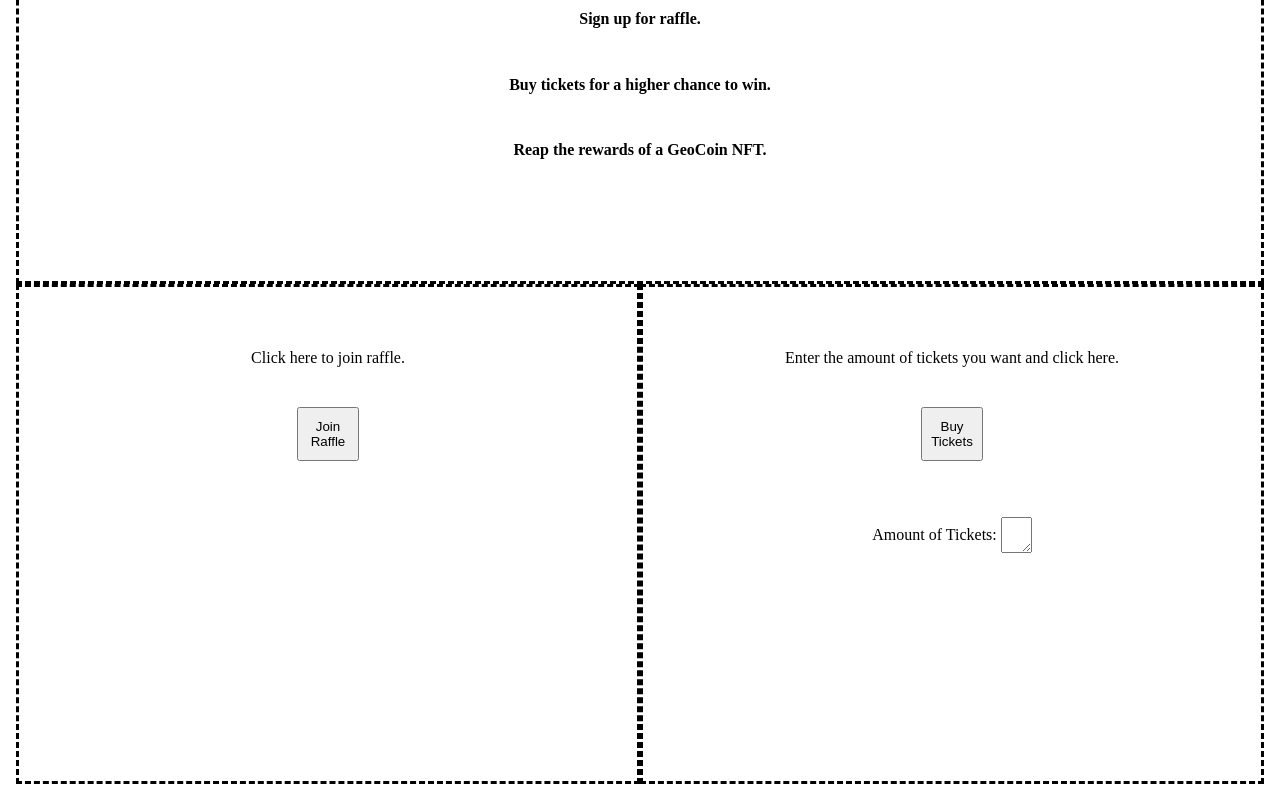
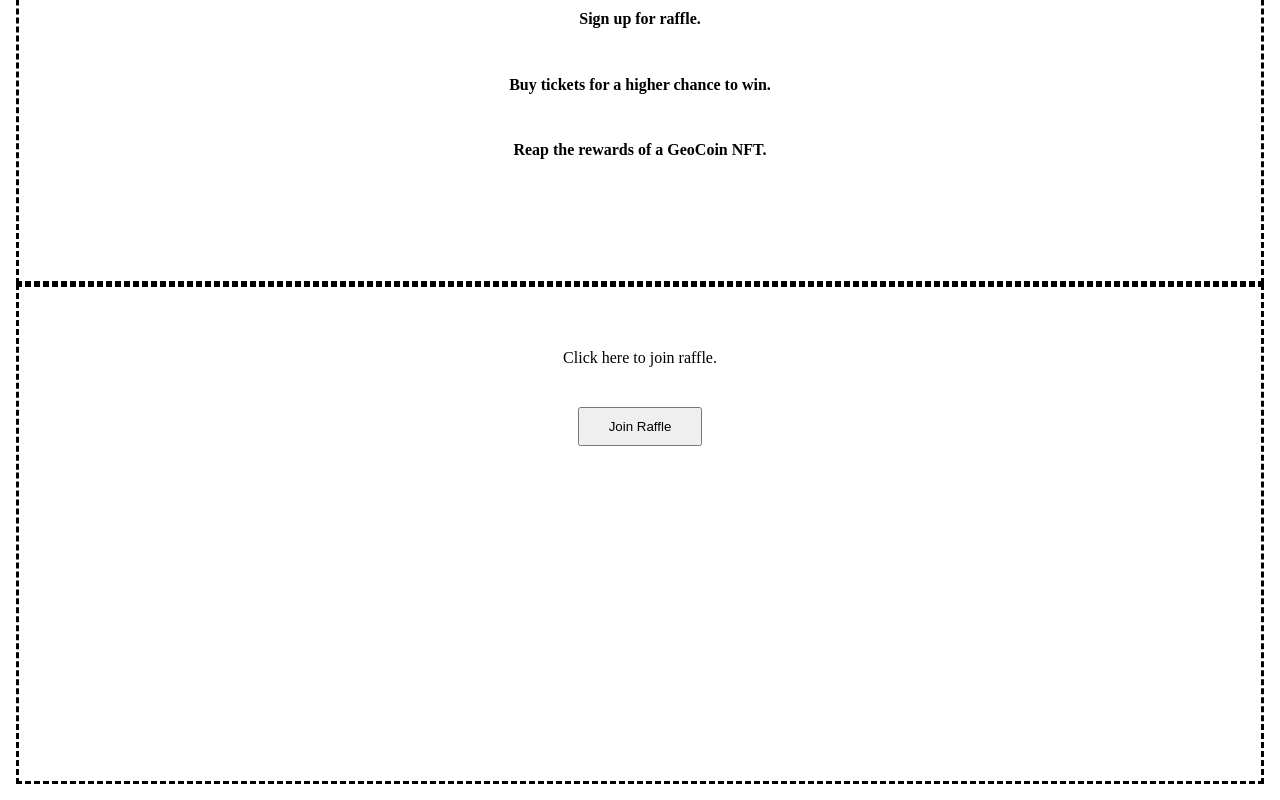
Before and after one commit to IanSmith1337/EmeraldWallet, a React (Create React App) app in the folder website/: page / in a window 1280 px wide. Shown: the part 282-1082 px from the top of the page. Built offline with nearby package versions, Linux system fonts and the light colour scheme.

Commit message:
Started working on conditional rendering

```diff
--- a/website/src/Pages/Home.js
+++ b/website/src/Pages/Home.js
@@ -1,36 +1,46 @@
-import React from 'react';
-import abi from "./utils/GCW3Raffle.json";
-const { ethers } = require("ethers");
-const {useState} = require("react");
+import React from 'react'
+import abi from './utils/GCW3Raffle.json'
+const { ethers } = require('ethers')
+const { useState } = require('react')
 
 export default function Home() {
+  // Raffle Contract.
+  const contractAddress = '0x57b376e2087acae095440da50d443468b797c903'
+  const contractABI = abi.abi
+  const [text, setText] = useState('')
+  const [registered, setRegistered] = useState(false)
+  const register = async () => {
+    try {
+      const { ethereum } = window
 
-    // Raffle Contract.
-    const contractAddress = "0x57b376e2087acae095440da50d443468b797c903"
-    const contractABI = abi.abi;
-    const [text, setText] = useState("");
-    const register = async() => {
+      if (ethereum) {
+        const provider = new ethers.providers.Web3Provider(ethereum)
+        const signer = provider.getSigner()
+        const raffleContract = new ethers.Contract(
+          contractAddress,
+          contractABI,
+          signer,
+        )
 
-        try {
-          const { ethereum } = window;
-
-        if (ethereum){
-          const provider = new ethers.providers.Web3Provider(ethereum);
-          const signer = provider.getSigner();
-          const raffleContract = new ethers.Contract(contractAddress, contractABI, signer);
-
-          await raffleContract.addUser()
-
+        const currentUserInContract = await raffleContract.registeredUsers(
+          signer,
+        )
+        console.log(currentUserInContract)
+        if (currentUserInContract > 0) {
+          console.log(currentUserInContract)
+        } else {
+          await raffleContract.addUser().then(setRegistered(true))
+        }
       }
     } catch (error) {
-        console.log("error")
+      console.log(error)
     }
   }
 
   return (
     <div>
-          <div className='row'>
-            <div className='containers'>
+      <div className="row">
+        <div className="containers">
           <h2>Welcome to Web3 Geocaching!</h2>
           <h3>How to use the site:</h3>
           <h4>Connect Wallet.</h4>
@@ -39,25 +49,35 @@ export default function Home() {
           <h4>Reap the rewards of a GeoCoin NFT.</h4>
         </div>
       </div>
-          <div className='row'>
-            <div className='containers3'>
+      <div className="row">
+        {console.log(registered)}
+        {!registered ? (
+          <div className="containers3">
             <label>Click here to join raffle.</label>
-              <button className='btns' onClick={register}>
+            <button className="btns" onClick={register}>
               Join Raffle
             </button>
           </div>
-            <div className='containers2'>
+        ) : (
+          <div className="containers2">
             <label>Enter the amount of tickets you want and click here.</label>
-              <button className='btns' onClick={''}>
+            <button className="btns" onClick={''}>
               Buy Tickets
             </button>
-              <p className='formfield'>
-              <label className ='black-text' for='textarea'>Amount of Tickets: </label>
-              <textarea id='textarea' className ='txts' onChange={(e) => setText(e.target.value)} value={text}></textarea>
+            <p className="formfield">
+              <label className="black-text" for="textarea">
+                Amount of Tickets:{' '}
+              </label>
+              <textarea
+                id="textarea"
+                className="txts"
+                onChange={(e) => setText(e.target.value)}
+                value={text}
+              ></textarea>
             </p>
           </div>
+        )}
       </div>
     </div>
-
   )
 }
```
Lines whose indentation alone changed are shown as unchanged.
